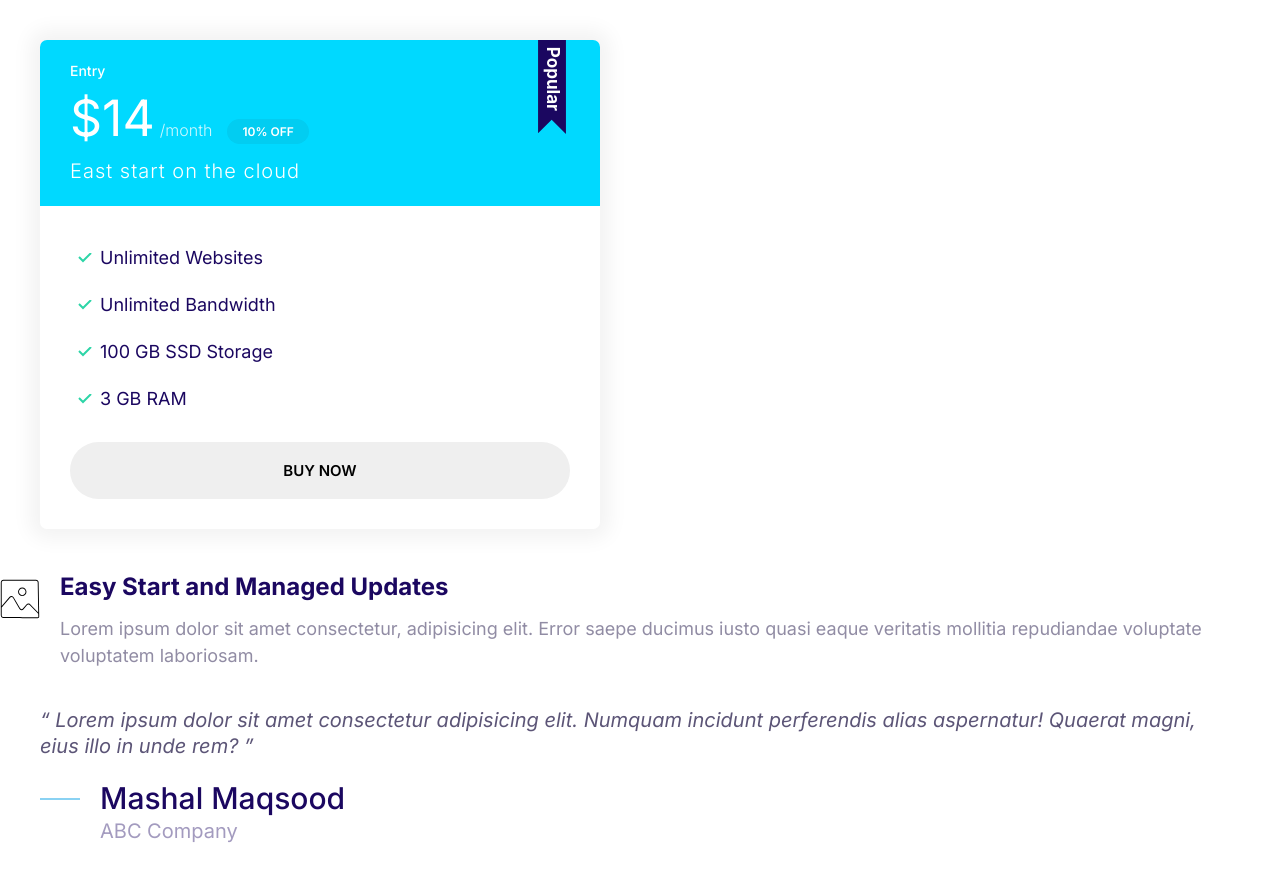
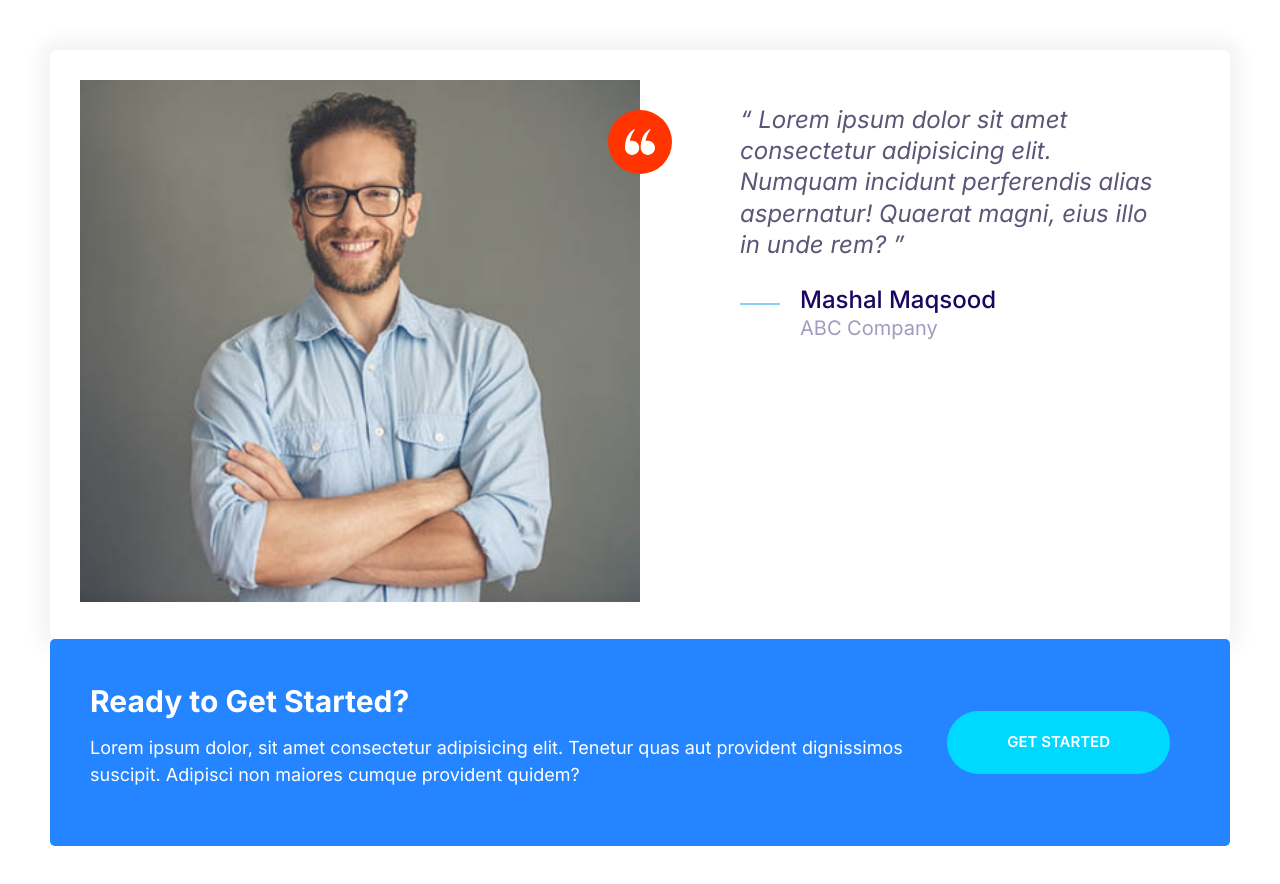
Before and after one commit to mashalmaqsood/Moshify-frontend, a plain HTML site: page index.html in a window 1280 px wide. Drawn offline with Linux system fonts and the light colour scheme.

Commit message:
Define quote and callout components.

```diff
--- a/css/styles.css
+++ b/css/styles.css
@@ -143,6 +143,15 @@ a{
     fill: var(--color-primary) ;
 }
 
+.icon-white{
+    fill: #fff;
+}
+
+.icon--small {
+    width: 30px;
+    height: 30px
+    }
+
 .icon-container{
     background: #f3f9fa;
     width: 64px;
@@ -151,6 +160,11 @@ a{
     display: inline-flex;
     align-items: center;
     justify-content: center;
+}
+
+
+.icon-container--accent{
+    background: var(--color-accent);
 }
 /* Buttons */
 .btn{
@@ -178,6 +192,11 @@ a{
 .btn--secondary{
     background: var(--color-secondary);
     color: #fff;
+}
+
+.btn--stretched{
+   padding-left: 6rem;
+   padding-right: 6rem;
 }
 
 .btn--secondary:hover{
@@ -385,3 +404,86 @@ font-size:1.6rem;
     font-size: 1.6rem:
 }
 }
+
+/* grids  */
+.grid{
+    display: grid;
+}
+
+@media screen and (min-width: 768px){
+   .grid--1x2{
+     grid-template-columns: repeat(2,1fr);
+   }
+}
+
+@media screen and (min-width: 1024px){
+    .grid--1x3{
+      grid-template-columns: repeat(3,1fr);
+    }
+ }
+
+ /* Testimonials  */
+ .testimonial{
+    padding: 3rem;
+ }
+
+ .testimonial__image > img{
+    width: 100%;
+ }
+
+ .testimonial__image{
+    position: relative;
+ }
+ .testimonial__image  .icon-container{
+    position: absolute;
+    top: 3rem;
+    right: -32px;
+ }
+@media screen and (min-width : 768px){
+    .testimonial .quote,
+    .testimonial .quote__author{
+        font-size: 2.4rem;
+    }
+
+    .testimonial .quote{
+        margin-left: 6rem;
+    }
+
+}
+
+/* callouts */
+.callout{
+    padding: 4rem;
+    border-radius: 5px;
+}
+
+.callout--primary{
+    background: var(--color-primary);
+    color: #fff;
+}
+.callout__heading{
+    color: #fff;
+    margin-top: 0;
+    font-size: 3rem;
+}
+
+.callout .btn{
+    justify-self: center;
+    align-self: center;
+}
+
+.callout__content{
+    text-align: center;
+}
+@media screen and (min-width : 768px){
+    .callout .grid--1x2{
+        grid-template-columns: 1fr auto;
+    }
+  .callout__content{
+    text-align: left;
+  }
+  .callout .btn{
+    justify-self: start;
+    margin: 0 2rem;
+  }
+}
--- a/index.html
+++ b/index.html
@@ -13,7 +13,7 @@
       rel="stylesheet"
     />
   </head>
-  <body>
+  <body style="padding: 5rem">
     <!-- <a href="#" class="link-arrow">Learn more</a>
     <span class="badge badge--primary badge--small">10% Off</span>
     <ul class="list list--tick">
@@ -32,7 +32,7 @@
       <input type="text" class="input" placeholder="Enter domain name here.." />
       <button class="btn btn--accent">Search</button>
     </div> -->
-    <div style="width: 50%; padding: 4rem">
+    <!-- <div style="width: 50%; padding: 4rem">
       <div class="plan plan--popular">
         <div class="card card--secondary">
           <header class="card__header">
@@ -85,13 +85,62 @@
             </div>
             <div class="media__body">
               <h3 class="media__title quote__author">Mashal Maqsood</h3>
-              <p class="quote__organization">
-               ABC Company
-              </p>
+              <p class="quote__organization">ABC Company</p>
             </div>
           </div>
         </footer>
       </blockquote>
+    </div> -->
+    <div class="grid grid--1x2">
+      <div></div>
+      <div></div>
+    </div>
+    <div class="card testimonial">
+      <div class="grid grid--1x2">
+        <div class="testimonial__image">
+          <img src="images/testimonial.jpg" alt="A happy,smiling customer" />
+          <span class="icon-container icon-container--accent">
+            <svg class="icon icon-white icon--small">
+              <use xlink:href="images/sprite.svg#quotes"></use>
+            </svg>
+          </span>
+        </div>
+        <div class="quote">
+          <blockquote>
+            <p class="quote__text">
+              Lorem ipsum dolor sit amet consectetur adipisicing elit. Numquam
+              incidunt perferendis alias aspernatur! Quaerat magni, eius illo in
+              unde rem?
+            </p>
+            <footer>
+              <div class="media">
+                <div class="media__image">
+                  <svg class="icon icon-primary quote__line">
+                    <use xlink:href="images/sprite.svg#line"></use>
+                  </svg>
+                </div>
+                <div class="media__body">
+                  <h3 class="media__title quote__author">Mashal Maqsood</h3>
+                  <p class="quote__organization">ABC Company</p>
+                </div>
+              </div>
+            </footer>
+          </blockquote>
+        </div>
+      </div>
+    </div>
+    <div class="callout callout--primary">
+      <div class="grid grid--1x2">
+        <div class="callout__content">
+          <h2 class="callout__heading">Ready to Get Started?</h2>
+          <p>
+            Lorem ipsum dolor, sit amet consectetur adipisicing elit. Tenetur
+            quas aut provident dignissimos suscipit. Adipisci non maiores cumque
+            provident quidem?
+          </p>
+        </div>
+        <a href="#" class="btn btn--secondary btn--stretched">Get started</a>
+      </div>
     </div>
   </body>
 </html>
```
Also changed, not shown: components/callout.html (added, +13 -0 lines), components/quotes.html (added, +22 -0 lines), images/testimonial.jpg (added).
